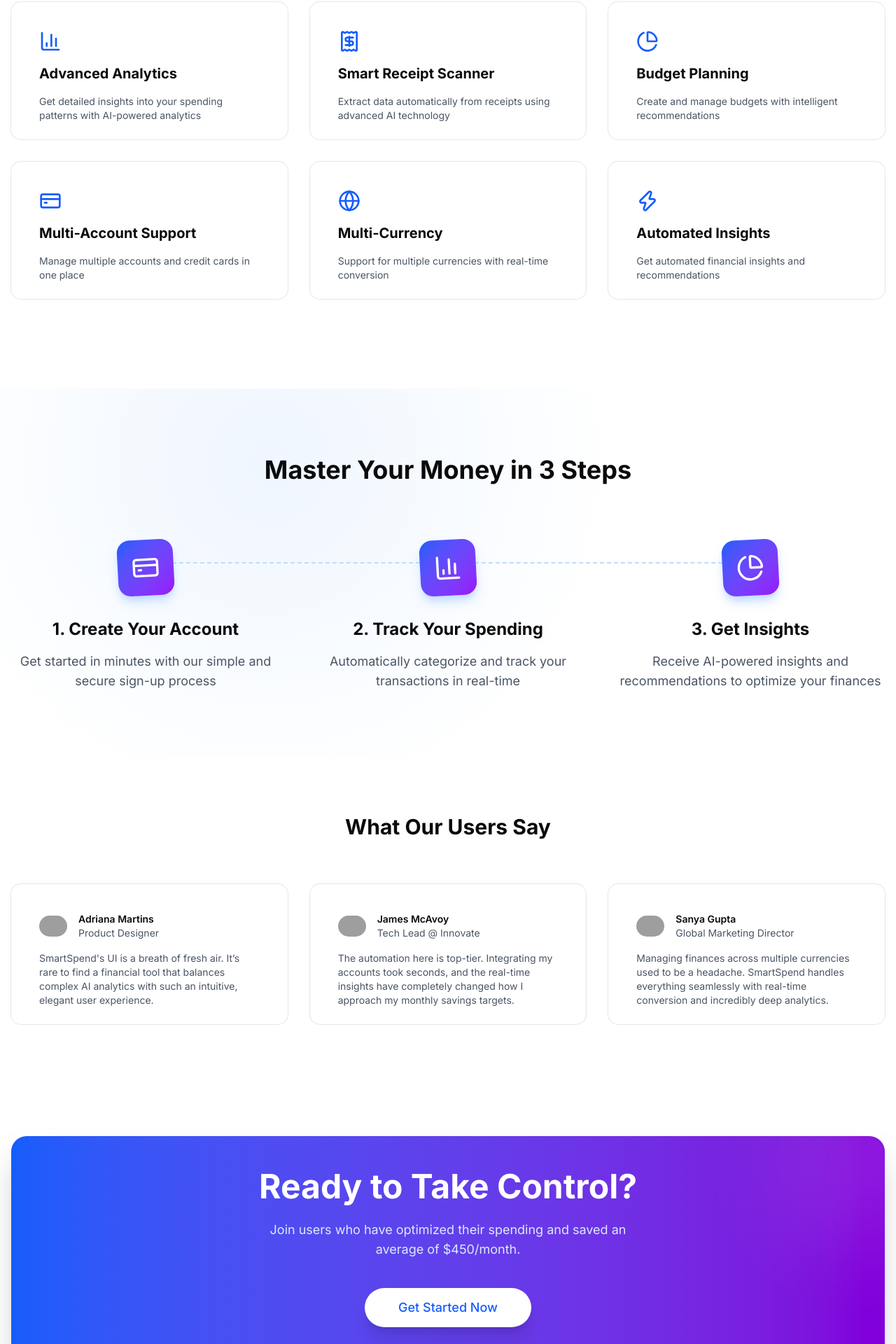
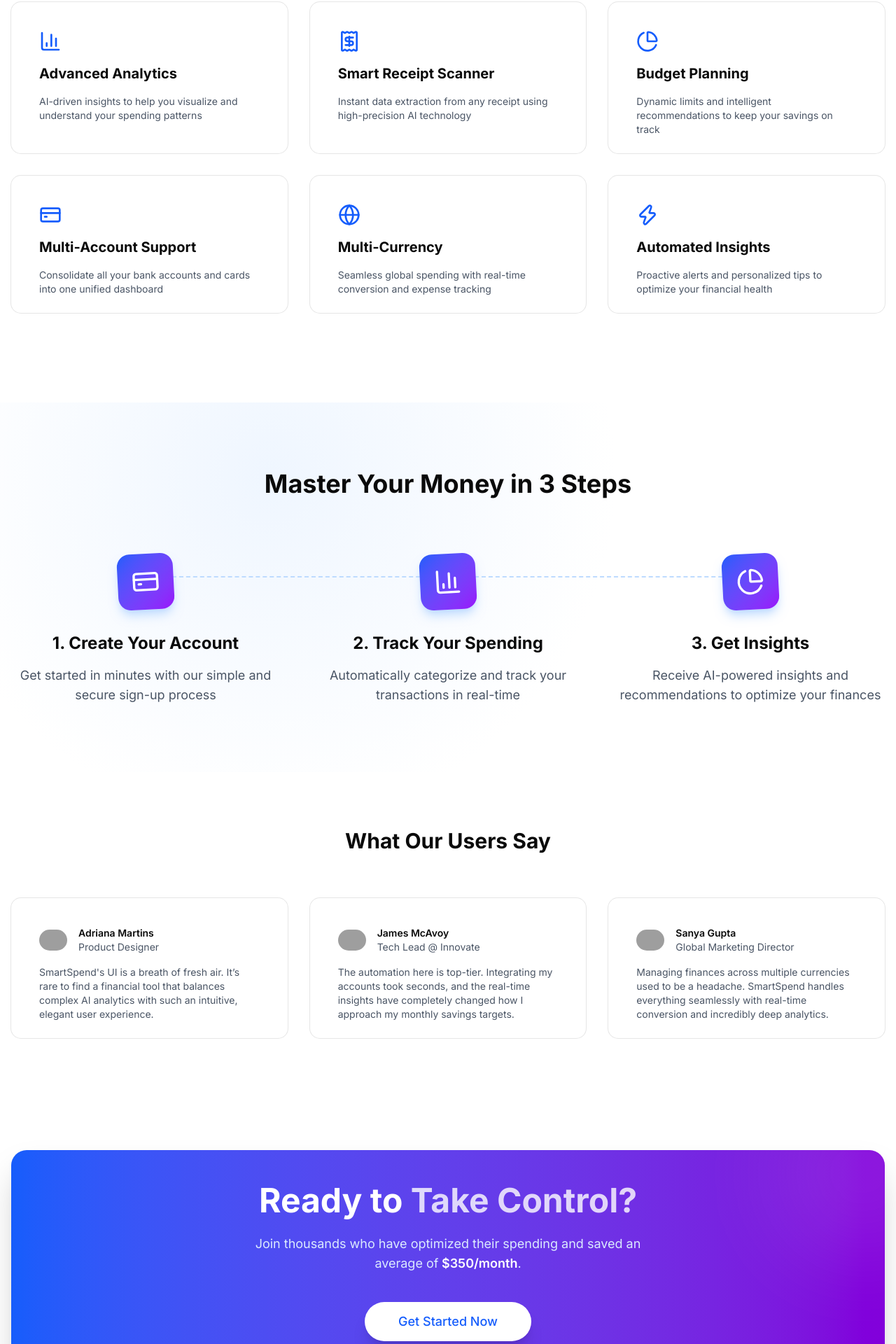
Before and after one commit to Prateek12376/SmartSpend, a Next.js app: page / in a window 1280 px wide. Shown: the part 1860-3780 px from the top of the page at 70% size. Built offline with nearby package versions, Linux system fonts and the light colour scheme; no server answers; grey boxes are pictures that could not be loaded.

Commit message:
style: update feature descriptions and CTA content for better polish

```diff
--- a/src/app/page.jsx
+++ b/src/app/page.jsx
@@ -124,10 +124,11 @@ export default function Home() {
 
                   <div className="relative z-10">
                     <h2 className="text-4xl md:text-5xl font-bold text-white mb-6">
-                      Ready to Take Control?
+                      Ready to <span className="opacity-80">Take Control?</span>
                     </h2>
                     <p className="text-blue-100 mb-10 max-w-xl mx-auto text-lg">
-                      Join users who have optimized their spending and saved an average of $450/month.
+                      Join thousands who have optimized their spending and saved an average of
+                      <span className="text-white font-semibold"> $350/month</span>.
                     </p>
                     <Link href="/dashboard">
                       <Button size="lg" className="bg-white text-blue-600 hover:bg-blue-50 text-lg px-12 py-7 rounded-full shadow-xl transition-all hover:scale-105 active:scale-95">
--- a/src/data/landing.js
+++ b/src/data/landing.js
@@ -10,7 +10,7 @@ import {
 // Stats Data
 export const statsData = [
   {
-    value: "50K+",
+    value: "10K+",
     label: "Active Users",
   },
   {
@@ -22,7 +22,7 @@ export const statsData = [
     label: "Uptime",
   },
   {
-    value: "4.9/5",
+    value: "4.7/5",
     label: "User Rating",
   },
 ];
@@ -33,33 +33,33 @@ export const featuresData = [
     icon: <BarChart3 className="h-8 w-8 text-blue-600" />,
     title: "Advanced Analytics",
     description:
-      "Get detailed insights into your spending patterns with AI-powered analytics",
+      "AI-driven insights to help you visualize and understand your spending patterns",
   },
   {
     icon: <Receipt className="h-8 w-8 text-blue-600" />,
     title: "Smart Receipt Scanner",
     description:
-      "Extract data automatically from receipts using advanced AI technology",
+      "Instant data extraction from any receipt using high-precision AI technology",
   },
   {
     icon: <PieChart className="h-8 w-8 text-blue-600" />,
     title: "Budget Planning",
-    description: "Create and manage budgets with intelligent recommendations",
+    description: "Dynamic limits and intelligent recommendations to keep your savings on track",
   },
   {
     icon: <CreditCard className="h-8 w-8 text-blue-600" />,
     title: "Multi-Account Support",
-    description: "Manage multiple accounts and credit cards in one place",
+    description: "Consolidate all your bank accounts and cards into one unified dashboard",
   },
   {
     icon: <Globe className="h-8 w-8 text-blue-600" />,
     title: "Multi-Currency",
-    description: "Support for multiple currencies with real-time conversion",
+    description: "Seamless global spending with real-time conversion and expense tracking",
   },
   {
     icon: <Zap className="h-8 w-8 text-blue-600" />,
     title: "Automated Insights",
-    description: "Get automated financial insights and recommendations",
+    description: "Proactive alerts and personalized tips to optimize your financial health",
   },
 ];
 
```
